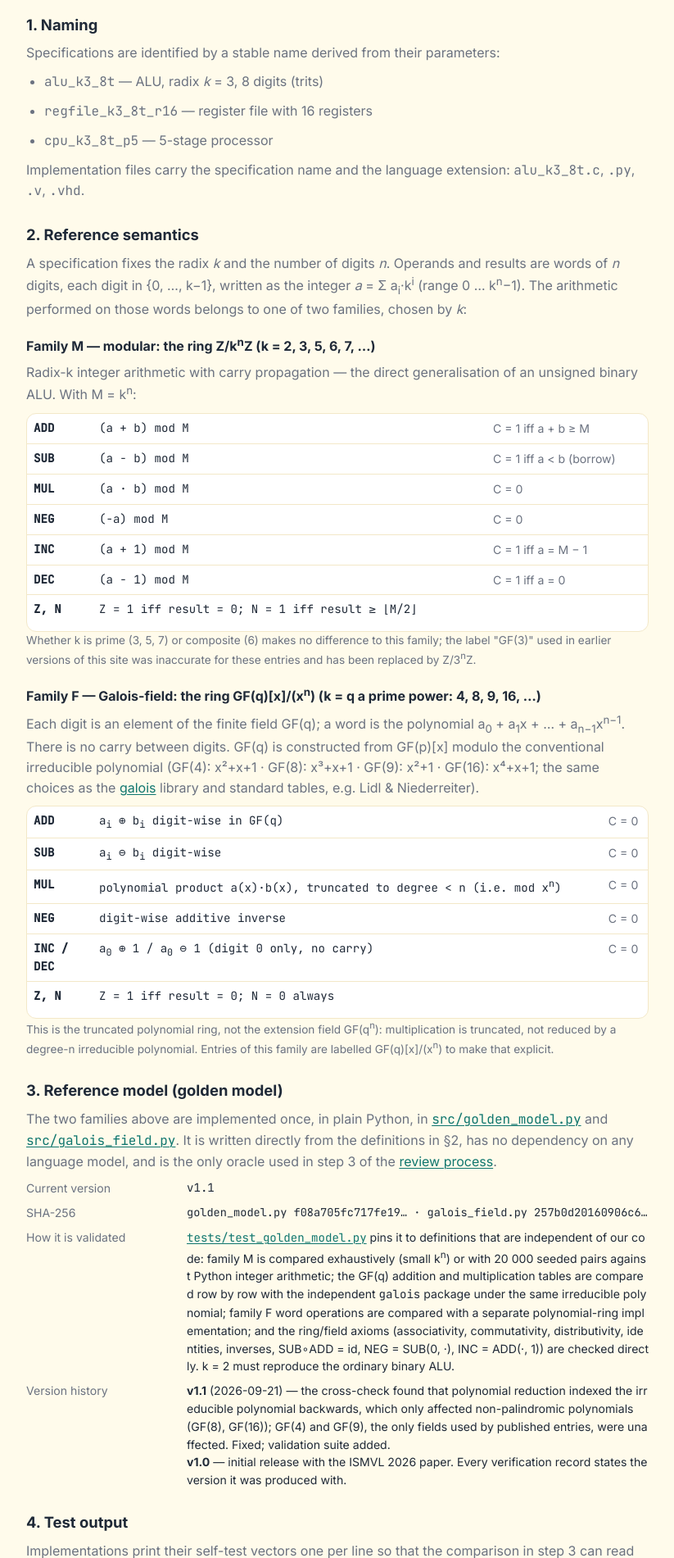
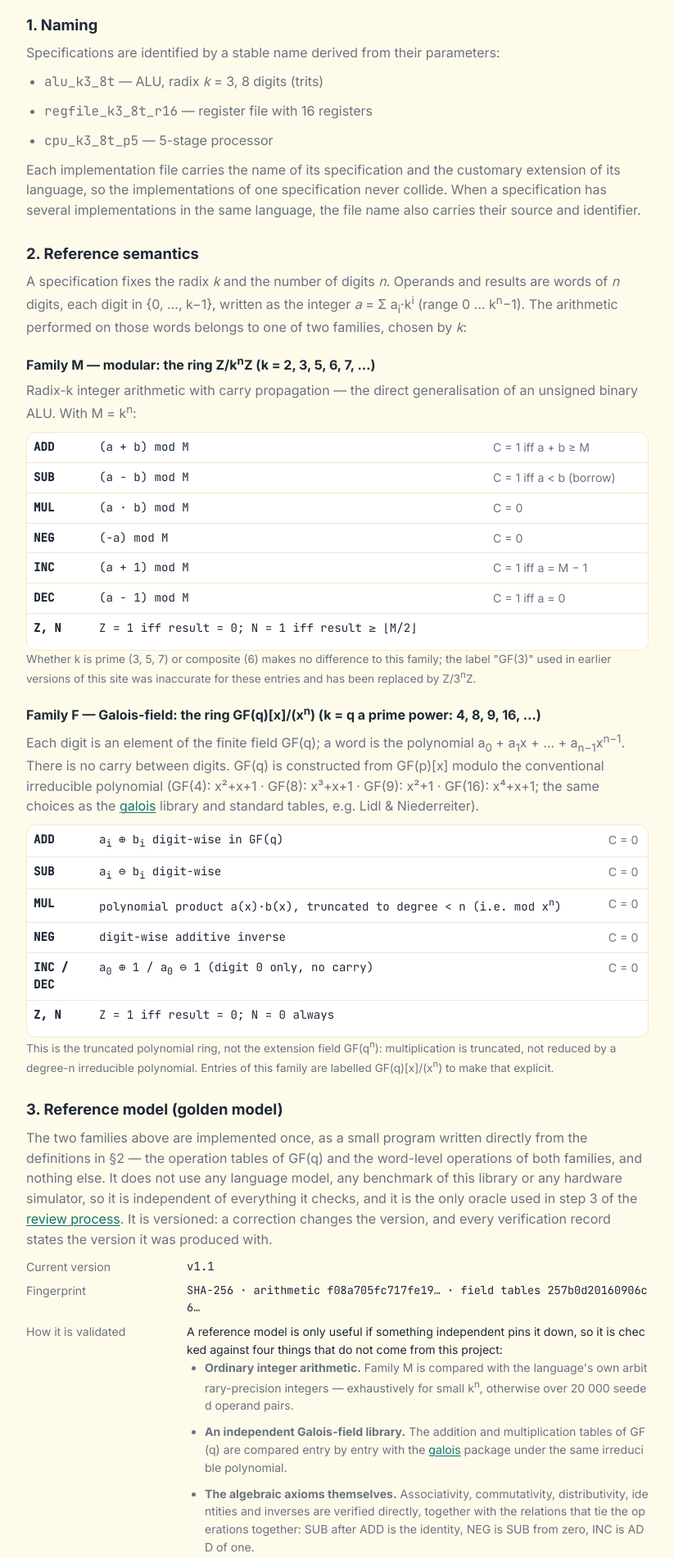
Before and after one commit to QianLiu301/MVLBenchmarkGenerator, a Flask app: page /format in a window 1280 px wide. Shown: the part 266-2167 px from the top of the page at 82% size, without its empty margins (42-865 px from the left). Run offline with Flask 3, Linux system fonts and the light colour scheme; some libraries are stand-ins or nearby versions.

Commit message:
Format and Submit pages: describe the method, not the implementation files
The format page pointed readers at source files in the generator repository. A
benchmark library should document what the reference model is and how it is pinned
down, not where its code lives:

- Section 3 explains that the model is written straight from the definitions, uses no
  language model, no library entry and no simulator, and is versioned. The digests stay
  (they are what makes a verification record checkable) but are labelled by role.
- "How it is validated" becomes four explicit cross-checks — ordinary integer
  arithmetic, an independent Galois-field library, the algebraic axioms, and the binary
  special case — instead of a link to a test file.
- Section 1 no longer lists file extensions, and section 5 links to the published
  schema by name rather than printing its path.
- The release README refers to the format page instead of repository paths.

Submit: the opening lines say what happens to a submission in one sentence; the
CC BY 4.0 agreement stays where it is binding, on the manifest's license field.

```diff
--- a/scripts/make_release.py
+++ b/scripts/make_release.py
@@ -46,7 +46,7 @@ License: CC BY 4.0 (LICENSE.txt) — cite CITATION.bib{(' — DOI ' + release['d
 
 - {n_specs} specifications, {n_impls} implementations ({stats['verified']} verified, {stats['verified_pct']} %)
 - Benchmark format v{service.FORMAT_VERSION} (https://llm-mvl.com/format)
-- Reference model v{GOLDEN_MODEL_VERSION} (src/golden_model.py, src/galois_field.py of the generator repository)
+- Reference model v{GOLDEN_MODEL_VERSION} (https://llm-mvl.com/format#reference-model)
 - One directory per specification: `spec.json` (parameters, operations, per-file verification
   summary, SHA-256) and the implementation files. When a language has several
   implementations the file name carries the source and id, e.g. `alu_k3_8t_gemini_106.v`.
--- a/web/templates/library/format.html
+++ b/web/templates/library/format.html
@@ -18,7 +18,12 @@
         <li><code>regfile_k3_8t_r16</code> — register file with 16 registers</li>
         <li><code>cpu_k3_8t_p5</code> — 5-stage processor</li>
     </ul>
-    <p>Implementation files carry the specification name and the language extension: <code>alu_k3_8t.c</code>, <code>.py</code>, <code>.v</code>, <code>.vhd</code>.</p>
+    <p>
+        Each implementation file carries the name of its specification and the customary extension of
+        its language, so the implementations of one specification never collide. When a specification
+        has several implementations in the same language, the file name also carries their source and
+        identifier.
+    </p>
 
     <h2 id="semantics">2. Reference semantics</h2>
     <p>
@@ -58,27 +63,42 @@
 
     <h2 id="reference-model">3. Reference model (golden model)</h2>
     <p>
-        The two families above are implemented once, in plain Python, in
-        <a href="https://github.com/QianLiu301/MVLBenchmarkGenerator/blob/main/src/golden_model.py" target="_blank" rel="noopener"><code>src/golden_model.py</code></a> and
-        <a href="https://github.com/QianLiu301/MVLBenchmarkGenerator/blob/main/src/galois_field.py" target="_blank" rel="noopener"><code>src/galois_field.py</code></a>.
-        It is written directly from the definitions in §2, has no dependency on any language model, and is the only
+        The two families above are implemented once, as a small program written directly from the
+        definitions in §2 — the operation tables of GF(q) and the word-level operations of both
+        families, and nothing else. It does not use any language model, any benchmark of this library
+        or any hardware simulator, so it is independent of everything it checks, and it is the only
         oracle used in step 3 of the <a href="{{ url_for('library.review') }}">review process</a>.
+        It is versioned: a correction changes the version, and every verification record states the
+        version it was produced with.
     </p>
     <dl class="record">
         <dt>Current version</dt><dd class="mono">v{{ golden_version }}</dd>
-        <dt>SHA-256</dt><dd class="mono small">golden_model.py {{ golden_sha[:16] }}… · galois_field.py {{ field_sha[:16] }}…</dd>
+        <dt>Fingerprint</dt><dd class="mono small">SHA-256 · arithmetic {{ golden_sha[:16] }}… · field tables {{ field_sha[:16] }}…</dd>
         <dt>How it is validated</dt>
         <dd>
-            <a href="https://github.com/QianLiu301/MVLBenchmarkGenerator/blob/main/tests/test_golden_model.py" target="_blank" rel="noopener"><code>tests/test_golden_model.py</code></a> pins it to definitions that are independent of our code:
-            family M is compared exhaustively (small k<sup>n</sup>) or with 20 000 seeded pairs against Python integer arithmetic;
-            the GF(q) addition and multiplication tables are compared row by row with the independent <code>galois</code> package
-            under the same irreducible polynomial; family F word operations are compared with a separate polynomial-ring implementation;
-            and the ring/field axioms (associativity, commutativity, distributivity, identities, inverses, SUB∘ADD = id,
-            NEG = SUB(0, ·), INC = ADD(·, 1)) are checked directly. k = 2 must reproduce the ordinary binary ALU.
+            A reference model is only useful if something independent pins it down, so it is checked
+            against four things that do not come from this project:
+            <ul>
+                <li><strong>Ordinary integer arithmetic.</strong> Family M is compared with the
+                    language's own arbitrary-precision integers — exhaustively for small k<sup>n</sup>,
+                    otherwise over 20 000 seeded operand pairs.</li>
+                <li><strong>An independent Galois-field library.</strong> The addition and
+                    multiplication tables of GF(q) are compared entry by entry with the
+                    <a href="https://github.com/mhostetter/galois" target="_blank" rel="noopener">galois</a>
+                    package under the same irreducible polynomial.</li>
+                <li><strong>The algebraic axioms themselves.</strong> Associativity, commutativity,
+                    distributivity, identities and inverses are verified directly, together with the
+                    relations that tie the operations together: SUB after ADD is the identity,
+                    NEG is SUB from zero, INC is ADD of one.</li>
+                <li><strong>The binary special case.</strong> At k = 2 the model must reproduce an
+                    ordinary binary ALU, including the carry and borrow rules.</li>
+            </ul>
+            The suite runs on every change; a mismatch is a defect in the reference model, not in the
+            benchmark under test, and is fixed with a new version.
         </dd>
         <dt>Version history</dt>
         <dd>
-            <strong>v1.1</strong> (2026-09-21) — the cross-check found that polynomial reduction indexed the irreducible polynomial backwards, which only affected non-palindromic polynomials (GF(8), GF(16)); GF(4) and GF(9), the only fields used by published entries, were unaffected. Fixed; validation suite added.<br>
+            <strong>v1.1</strong> (2026-09-21) — the cross-check against the independent field library found that polynomial reduction used the irreducible polynomial in reverse order. Only non-palindromic polynomials were affected (GF(8), GF(16)); GF(4) and GF(9), the only fields behind published entries, were not. Fixed, and the validation described above was added.<br>
             <strong>v1.0</strong> — initial release with the ISMVL 2026 paper. Every verification record states the version it was produced with.
         </dd>
     </dl>
@@ -102,8 +122,15 @@ Test  2: SUB A=6560 B=1 -> R=6559 Z=0 N=1 C=0</pre>
         <tr><td>VHDL</td><td class="mono">entity mvl_alu_&lt;k&gt;_&lt;n&gt;bit with the same ports (std_logic / std_logic_vector)</td><td>the testbench entity is replaced; the harness drives <code>rst = '1'</code> for two clock periods, then applies each vector for two periods; not applicable when k<sup>n</sup> &gt; 2<sup>31</sup>−1 (32-bit integer I/O)</td></tr>
     </table></div>
 
-    <h2 id="manifest">5. Manifest (<code>manifest.json</code>)</h2>
-    <p>Submissions bundle their files with a manifest. The schema is published at <a href="{{ url_for('submit.manifest_schema') }}">/submit/manifest-schema.json</a>; a template is available on the <a href="{{ url_for('submit.form') }}">Submit page</a>.</p>
+    <h2 id="manifest">5. Manifest</h2>
+    <p>
+        A submission bundles its files with a manifest that declares the specification, the files and
+        their languages, the provenance and the license. It is validated against a
+        <a href="{{ url_for('submit.manifest_schema') }}">published JSON Schema</a> before anything else
+        runs, and the <a href="{{ url_for('submit.form') }}">Submit page</a> offers a filled template to
+        start from. The same manifest travels inside every download archive, listing the files with
+        their checksums.
+    </p>
     <pre class="bibtex">{{ template_json }}</pre>
 
     <h2 id="record">6. Verification record</h2>
--- a/web/templates/submit/form.html
+++ b/web/templates/submit/form.html
@@ -5,7 +5,7 @@
 <div class="detail-head">
     <div>
         <h1 style="font-size:1.6rem">Submit a benchmark</h1>
-        <div class="muted small">A <span class="mono">manifest.json</span> plus one source file per language. Every submission goes through the automated pipeline below and a maintainer decision before it is published under CC BY 4.0. The exact pass and rejection rules are on the <a href="{{ url_for('library.review') }}">review process</a> page.</div>
+        <div class="muted small">Send your source files and a short manifest. They run through the same checks as everything else in the library, then a maintainer decides. What passes and what does not is on the <a href="{{ url_for('library.review') }}">review process</a> page.</div>
     </div>
     <div class="detail-actions">
         <a href="{{ url_for('submit.manifest_template') }}" class="btn btn-outline"><i data-lucide="file-down" class="icon"></i> manifest template</a>
```
Also changed, not shown: 1 other file.
